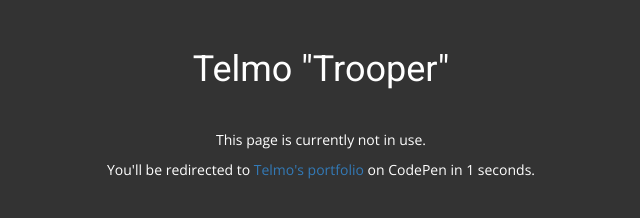
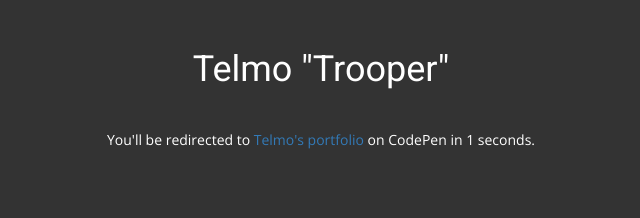
Before and after one commit to telmotrooper/telmotrooper.github.io, a plain HTML site: page index.html in a window 1280 px wide. Shown: the whole page, without its empty margins (319-959 px from the left). Drawn offline with nearby package versions, Linux system fonts and the light colour scheme.

Commit message:
Removed 'not in use' message

```diff
--- a/index.html
+++ b/index.html
@@ -13,7 +13,6 @@
 <body>
 <div class="container-fluid">
 	<h1>Telmo "Trooper"</h1>
-	<p>This page is currently not in use.</p>
 	<p>You'll be redirected to <a href="https://codepen.io/telmo_trooper/full/GEPMpy/">Telmo's portfolio</a> on CodePen in <span id="counter">5</span> seconds.</p>
 </div>
 </body>
```
